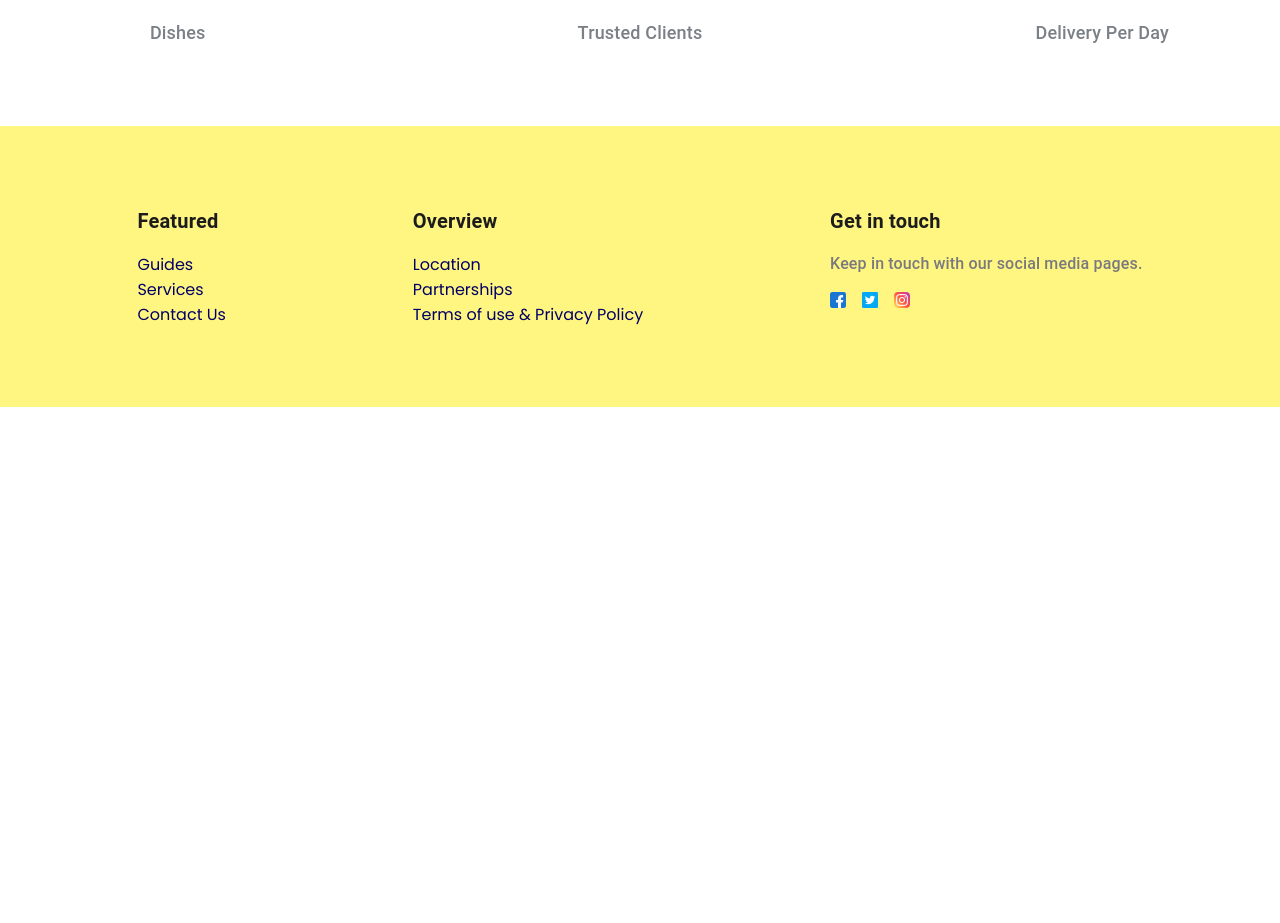
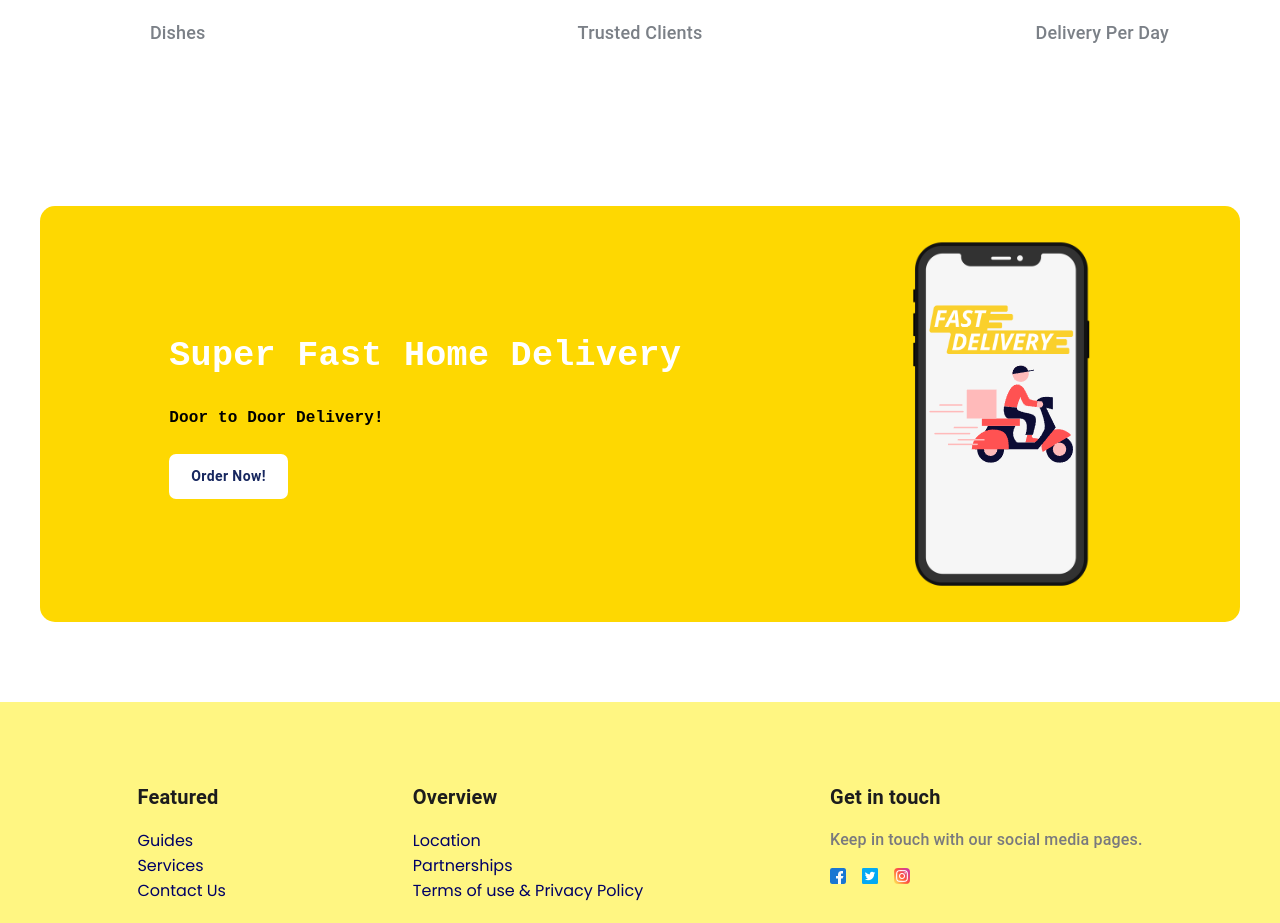
Before and after one commit to SuhailMuhammed1/Fork-Spoon-Web-App-Using-React, a React (Vite) app: page / in a window 1280 px wide. Shown: the part 3420-4343 px from the top of the page. Before the commit the page ends 3827 px from the top, so only its background shows below. Built offline with nearby package versions, Linux system fonts and the light colour scheme.

Commit message:
added contents to Delivery page

```diff
--- a/src/pages/Delivery/Delivery.jsx
+++ b/src/pages/Delivery/Delivery.jsx
@@ -1,10 +1,50 @@
+import { Padding } from '@mui/icons-material'
+import { Box, Container, styled, Typography } from '@mui/material'
 import React from 'react'
+import CustomButton from '../../components/CustomButton/CustomButton'
+import delivery from '../../assets/img/DeliveryImg.png'
 
 function Delivery() {
+
+  const CustomContainer = styled(Container)(({ theme }) => ({
+    backgroundColor: '#FED801',
+    height: '416px',
+    borderRadius: '15px',
+    display: 'flex',
+    justifyContent: 'space-around',
+    alignItems: 'center',
+    [theme.breakpoints.down('md')]: {
+      height: 'auto',
+      width: '90%',
+      flexDirection: 'column',
+      padding: theme.spacing(3, 3, 0, 3),
+      alignItems: 'center',
+    },
+  }))
+
+  const CustomBox = styled(Box)(({ theme }) => ({
+    padding: theme.spacing(10, 0, 10, 0),
+    margin: theme.spacing(0, 2, 0, 2),
+    [theme.breakpoints.down('md')]: {
+      padding: '0',
+    },
+  }))
+
   return (
-    <div>
-
-    </div>
+    <CustomBox>
+      <CustomContainer>
+        <Box>
+          <Typography sx={{fontSize: '35px', color: 'white', fontWeight: '700', fontFamily: 'monospace'}}>
+            Super Fast Home Delivery
+          </Typography>
+          <Typography sx={{fontSize: '16px', color: '#000', fontWeight: '800', fontFamily: 'monospace', my: 3}}>
+            Door to Door Delivery!
+          </Typography>
+          <CustomButton backgroundColor='#fff' color='#17275F' buttonText='Order Now!'/>
+        </Box>
+        <img src={delivery} alt="delivery" style={{maxWidth: '100%'}} />
+      </CustomContainer>
+    </CustomBox>
   )
 }
 
```
